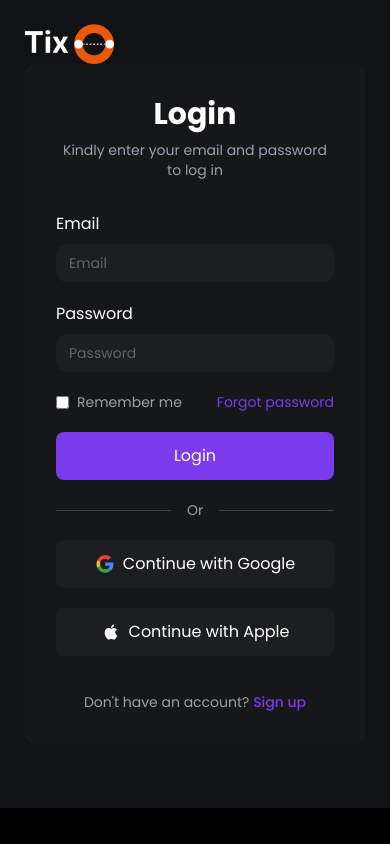
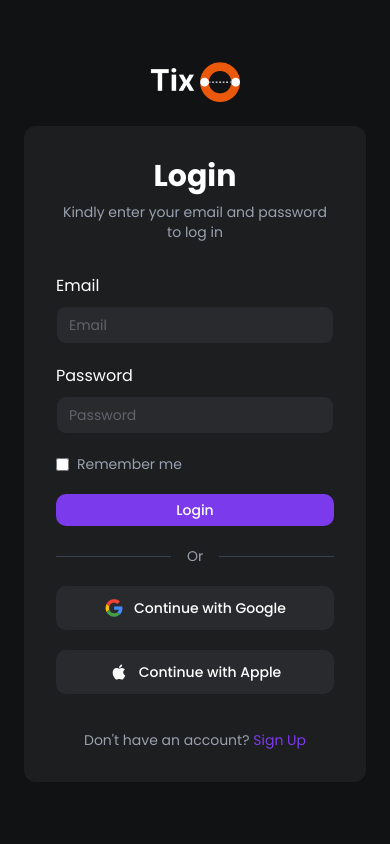
Before and after one commit to dev-prosper99/interns-project, a React (Vite) app: page /login in a window 390 px wide. Built offline with nearby package versions, Linux system fonts and the light colour scheme.

Commit message:
Updated authentification pages

```diff
--- a/src/assets/icons.tsx
+++ b/src/assets/icons.tsx
@@ -71,7 +71,14 @@ export const TiktokIcon = (props: SVGProps<SVGSVGElement>) => {
 
 export const FacebookIcon = (props: SVGProps<SVGSVGElement>) => {
   return (
-    <svg width="10" height="17" viewBox="0 0 10 17" fill="none" xmlns="http://www.w3.org/2000/svg" {...props}>
+    <svg
+      width="10"
+      height="17"
+      viewBox="0 0 10 17"
+      fill="none"
+      xmlns="http://www.w3.org/2000/svg"
+      {...props}
+    >
       <path
         fillRule="evenodd"
         clipRule="evenodd"
@@ -79,40 +86,141 @@ export const FacebookIcon = (props: SVGProps<SVGSVGElement>) => {
         fill="white"
       />
     </svg>
-  )
-}
+  );
+};
 export const SearchIcon = (props: SVGProps<SVGSVGElement>) => {
-  return (<svg width="20" height="20" viewBox="0 0 20 20" fill="none" xmlns="http://www.w3.org/2000/svg" {...props}>
-<path fill-rule="evenodd" clip-rule="evenodd" d="M9.16669 1.66663C5.02455 1.66663 1.66669 5.02449 1.66669 9.16663C1.66669 13.3088 5.02455 16.6666 9.16669 16.6666C10.9375 16.6666 12.565 16.0529 13.8481 15.0265L16.9108 18.0892C17.2362 18.4147 17.7638 18.4147 18.0893 18.0892C18.4147 17.7638 18.4147 17.2361 18.0893 16.9107L15.0266 13.848C16.053 12.565 16.6667 10.9375 16.6667 9.16663C16.6667 5.02449 13.3088 1.66663 9.16669 1.66663ZM3.33335 9.16663C3.33335 5.94496 5.94503 3.33329 9.16669 3.33329C12.3883 3.33329 15 5.94496 15 9.16663C15 12.3883 12.3883 15 9.16669 15C5.94503 15 3.33335 12.3883 3.33335 9.16663Z" fill="#A2A4A9"/>
-</svg>
-  )
-}
+  return (
+    <svg
+      width="20"
+      height="20"
+      viewBox="0 0 20 20"
+      fill="none"
+      xmlns="http://www.w3.org/2000/svg"
+      {...props}
+    >
+      <path
+        fill-rule="evenodd"
+        clip-rule="evenodd"
+        d="M9.16669 1.66663C5.02455 1.66663 1.66669 5.02449 1.66669 9.16663C1.66669 13.3088 5.02455 16.6666 9.16669 16.6666C10.9375 16.6666 12.565 16.0529 13.8481 15.0265L16.9108 18.0892C17.2362 18.4147 17.7638 18.4147 18.0893 18.0892C18.4147 17.7638 18.4147 17.2361 18.0893 16.9107L15.0266 13.848C16.053 12.565 16.6667 10.9375 16.6667 9.16663C16.6667 5.02449 13.3088 1.66663 9.16669 1.66663ZM3.33335 9.16663C3.33335 5.94496 5.94503 3.33329 9.16669 3.33329C12.3883 3.33329 15 5.94496 15 9.16663C15 12.3883 12.3883 15 9.16669 15C5.94503 15 3.33335 12.3883 3.33335 9.16663Z"
+        fill="#A2A4A9"
+      />
+    </svg>
+  );
+};
 
 export const PadlockIcon = (props: SVGProps<SVGSVGElement>) => {
   return (
-    <svg width="24" height="24" viewBox="0 0 24 24" fill="none" xmlns="http://www.w3.org/2000/svg" {...props}>
-<path d="M14.491 15.5H14.5M9.5 15.5H9.50897" stroke="#7C3AED" stroke-width="2" stroke-linecap="round" stroke-linejoin="round"/>
-<path d="M4.26781 18.8447C4.49269 20.515 5.87613 21.8235 7.55966 21.9009C8.97627 21.966 10.4153 22 12 22C13.5847 22 15.0237 21.966 16.4403 21.9009C18.1239 21.8235 19.5073 20.515 19.7322 18.8447C19.879 17.7547 20 16.6376 20 15.5C20 14.3624 19.879 13.2453 19.7322 12.1553C19.5073 10.485 18.1239 9.17649 16.4403 9.09909C15.0237 9.03397 13.5847 9 12 9C10.4153 9 8.97627 9.03397 7.55966 9.09909C5.87613 9.17649 4.49269 10.485 4.26781 12.1553C4.12105 13.2453 4 14.3624 4 15.5C4 16.6376 4.12105 17.7547 4.26781 18.8447Z" stroke="#7C3AED" stroke-width="1.5"/>
-<path d="M7.5 9V6.5C7.5 4.01472 9.51472 2 12 2C14.4853 2 16.5 4.01472 16.5 6.5V9" stroke="#7C3AED" stroke-width="1.5" stroke-linecap="round" stroke-linejoin="round"/>
-</svg>
+    <svg
+      width="24"
+      height="24"
+      viewBox="0 0 24 24"
+      fill="none"
+      xmlns="http://www.w3.org/2000/svg"
+      {...props}
+    >
+      <path
+        d="M14.491 15.5H14.5M9.5 15.5H9.50897"
+        stroke="#7C3AED"
+        stroke-width="2"
+        stroke-linecap="round"
+        stroke-linejoin="round"
+      />
+      <path
+        d="M4.26781 18.8447C4.49269 20.515 5.87613 21.8235 7.55966 21.9009C8.97627 21.966 10.4153 22 12 22C13.5847 22 15.0237 21.966 16.4403 21.9009C18.1239 21.8235 19.5073 20.515 19.7322 18.8447C19.879 17.7547 20 16.6376 20 15.5C20 14.3624 19.879 13.2453 19.7322 12.1553C19.5073 10.485 18.1239 9.17649 16.4403 9.09909C15.0237 9.03397 13.5847 9 12 9C10.4153 9 8.97627 9.03397 7.55966 9.09909C5.87613 9.17649 4.49269 10.485 4.26781 12.1553C4.12105 13.2453 4 14.3624 4 15.5C4 16.6376 4.12105 17.7547 4.26781 18.8447Z"
+        stroke="#7C3AED"
+        stroke-width="1.5"
+      />
+      <path
+        d="M7.5 9V6.5C7.5 4.01472 9.51472 2 12 2C14.4853 2 16.5 4.01472 16.5 6.5V9"
+        stroke="#7C3AED"
+        stroke-width="1.5"
+        stroke-linecap="round"
+        stroke-linejoin="round"
+      />
+    </svg>
   );
 };
 export const GoogleIcon = (props: SVGProps<SVGSVGElement>) => {
-  return(
-    <svg width="20" height="20" viewBox="0 0 20 20" fill="none" xmlns="http://www.w3.org/2000/svg {...props}>">
-<path opacity="0.987" fill-rule="evenodd" clip-rule="evenodd" d="M9.0118 1.32624C9.91805 1.22499 10.4543 1.22499 11.428 1.32624C13.1517 1.58136 14.7496 2.3781 15.9905 3.60124C15.152 4.39391 14.3244 5.19816 13.508 6.01374C11.9447 4.68874 10.1997 4.38291 8.27305 5.09624C6.85971 5.74624 5.87555 6.79958 5.32055 8.25624C4.4136 7.58103 3.51846 6.89009 2.63555 6.18374C2.57419 6.15144 2.50411 6.13962 2.43555 6.14999C3.83805 3.44583 6.02971 1.83749 9.01055 1.32499" fill="#F44336"/>
-<path opacity="0.997" fill-rule="evenodd" clip-rule="evenodd" d="M2.43282 6.14998C2.50365 6.13915 2.57073 6.1504 2.63407 6.18373C3.51698 6.89008 4.41212 7.58102 5.31907 8.25623C5.17635 8.82381 5.08638 9.40335 5.05031 9.98748C5.08115 10.5525 5.17073 11.1071 5.31907 11.6512L2.50032 13.895C1.27282 11.33 1.25032 8.74832 2.43282 6.14998Z" fill="#FFC107"/>
-<path opacity="0.999" fill-rule="evenodd" clip-rule="evenodd" d="M15.8561 16.6125C14.9784 15.8385 14.0596 15.1124 13.1036 14.4375C14.0619 13.7608 14.6436 12.8325 14.8486 11.6525H10.1523V8.39123C12.8607 8.36873 15.5678 8.39165 18.2736 8.45998C18.7869 11.2475 18.194 13.7608 16.4948 16C16.2928 16.2148 16.0788 16.4192 15.8561 16.6125Z" fill="#448AFF"/>
-<path opacity="0.993" fill-rule="evenodd" clip-rule="evenodd" d="M5.31875 11.6525C6.34375 14.2 8.22292 15.3891 10.9563 15.22C11.7235 15.1311 12.4592 14.8631 13.1038 14.4375C14.0604 15.1141 14.9779 15.8391 15.8563 16.6125C14.4646 17.863 12.6901 18.6051 10.8225 18.7175C10.3982 18.7514 9.97182 18.7514 9.5475 18.7175C6.36583 18.3425 4.01667 16.735 2.5 13.895L5.31875 11.6525Z" fill="#43A047"/>
-</svg>
-
+  return (
+    <svg
+      width="20"
+      height="20"
+      viewBox="0 0 20 20"
+      fill="none"
+      xmlns="http://www.w3.org/2000/svg>"
+      {...props}
+    >
+      <path
+        opacity="0.987"
+        fill-rule="evenodd"
+        clip-rule="evenodd"
+        d="M9.0118 1.32624C9.91805 1.22499 10.4543 1.22499 11.428 1.32624C13.1517 1.58136 14.7496 2.3781 15.9905 3.60124C15.152 4.39391 14.3244 5.19816 13.508 6.01374C11.9447 4.68874 10.1997 4.38291 8.27305 5.09624C6.85971 5.74624 5.87555 6.79958 5.32055 8.25624C4.4136 7.58103 3.51846 6.89009 2.63555 6.18374C2.57419 6.15144 2.50411 6.13962 2.43555 6.14999C3.83805 3.44583 6.02971 1.83749 9.01055 1.32499"
+        fill="#F44336"
+      />
+      <path
+        opacity="0.997"
+        fill-rule="evenodd"
+        clip-rule="evenodd"
+        d="M2.43282 6.14998C2.50365 6.13915 2.57073 6.1504 2.63407 6.18373C3.51698 6.89008 4.41212 7.58102 5.31907 8.25623C5.17635 8.82381 5.08638 9.40335 5.05031 9.98748C5.08115 10.5525 5.17073 11.1071 5.31907 11.6512L2.50032 13.895C1.27282 11.33 1.25032 8.74832 2.43282 6.14998Z"
+        fill="#FFC107"
+      />
+      <path
+        opacity="0.999"
+        fill-rule="evenodd"
+        clip-rule="evenodd"
+        d="M15.8561 16.6125C14.9784 15.8385 14.0596 15.1124 13.1036 14.4375C14.0619 13.7608 14.6436 12.8325 14.8486 11.6525H10.1523V8.39123C12.8607 8.36873 15.5678 8.39165 18.2736 8.45998C18.7869 11.2475 18.194 13.7608 16.4948 16C16.2928 16.2148 16.0788 16.4192 15.8561 16.6125Z"
+        fill="#448AFF"
+      />
+      <path
+        opacity="0.993"
+        fill-rule="evenodd"
+        clip-rule="evenodd"
+        d="M5.31875 11.6525C6.34375 14.2 8.22292 15.3891 10.9563 15.22C11.7235 15.1311 12.4592 14.8631 13.1038 14.4375C14.0604 15.1141 14.9779 15.8391 15.8563 16.6125C14.4646 17.863 12.6901 18.6051 10.8225 18.7175C10.3982 18.7514 9.97182 18.7514 9.5475 18.7175C6.36583 18.3425 4.01667 16.735 2.5 13.895L5.31875 11.6525Z"
+        fill="#43A047"
+      />
+    </svg>
   );
 };
 
 export const AppleIcon = (props: SVGProps<SVGSVGElement>) => {
   return (
-    <svg width="20" height="20" viewBox="0 0 20 20" fill="none" xmlns="http://www.w3.org/2000/svg" {...props} >
-<path d="M14.2086 16.9C13.392 17.6917 12.5003 17.5667 11.642 17.1917C10.7336 16.8083 9.9003 16.7917 8.94197 17.1917C7.74197 17.7083 7.10863 17.5583 6.39197 16.9C2.3253 12.7083 2.9253 6.325 7.54197 6.09167C8.66697 6.15 9.4503 6.70833 10.1086 6.75833C11.092 6.55833 12.0336 5.98333 13.0836 6.05833C14.342 6.15833 15.292 6.65833 15.917 7.55833C13.317 9.11667 13.9336 12.5417 16.317 13.5C15.842 14.75 15.2253 15.9917 14.2003 16.9083L14.2086 16.9ZM10.0253 6.04167C9.9003 4.18333 11.4086 2.65 13.142 2.5C13.3836 4.65 11.192 6.25 10.0253 6.04167Z" fill="#FAFAFA"/>
-</svg>
+    <svg
+      width="20"
+      height="20"
+      viewBox="0 0 20 20"
+      fill="none"
+      xmlns="http://www.w3.org/2000/svg"
+      {...props}
+    >
+      <path
+        d="M14.2086 16.9C13.392 17.6917 12.5003 17.5667 11.642 17.1917C10.7336 16.8083 9.9003 16.7917 8.94197 17.1917C7.74197 17.7083 7.10863 17.5583 6.39197 16.9C2.3253 12.7083 2.9253 6.325 7.54197 6.09167C8.66697 6.15 9.4503 6.70833 10.1086 6.75833C11.092 6.55833 12.0336 5.98333 13.0836 6.05833C14.342 6.15833 15.292 6.65833 15.917 7.55833C13.317 9.11667 13.9336 12.5417 16.317 13.5C15.842 14.75 15.2253 15.9917 14.2003 16.9083L14.2086 16.9ZM10.0253 6.04167C9.9003 4.18333 11.4086 2.65 13.142 2.5C13.3836 4.65 11.192 6.25 10.0253 6.04167Z"
+        fill="#FAFAFA"
+      />
+    </svg>
   );
-}
+};
+export const TickIcon = (props: SVGProps<SVGSVGElement>) => {
+  return (
+    <svg
+      width="19"
+      height="19"
+      viewBox="0 0 19 19"
+      fill="none"
+      xmlns="http://www.w3.org/2000/svg"
+      {...props}
+    >
+      <path
+        d="M17.4167 9.08335C17.4167 4.48098 13.6857 0.750021 9.08333 0.750021C4.48096 0.750021 0.75 4.48098 0.75 9.08335C0.75 13.6857 4.48096 17.4167 9.08333 17.4167C13.6857 17.4167 17.4167 13.6857 17.4167 9.08335Z"
+        stroke="#0F973D"
+        stroke-width="1.5"
+      />
+      <path
+        d="M5.75 9.70833C5.75 9.70833 7.08333 10.4688 7.75 11.5833C7.75 11.5833 9.75 7.20833 12.4167 5.75"
+        stroke="#0F973D"
+        stroke-width="1.5"
+        stroke-linecap="round"
+        stroke-linejoin="round"
+      />
+    </svg>
+  );
+};
--- a/src/components/DiscoverPage/Categories.tsx
+++ b/src/components/Discover/Categories.tsx
@@ -20,7 +20,7 @@ const Categories = () => {
         {filterCategories.map((category) => (
           <button
             key={category.value}
-            className="  border-gray-700 rounded-[10px] m-2 radius-10px p-2  text-white  border-2 hover:bg-[#7C3AED]"
+            className="  border-gray-700 rounded-[10px] m-2 radius-10px p-2  text-white  border-2 hover:bg-purple-500/10 hover:text-purple-500 focus-visible:border-[1.5px] focus-visible:border-purple-500/24 disabled:bg-neutral-900 disabled:text-neutral-500 disabled:border-neutral-800"
           >
             {category.label}
           </button>
--- a/src/components/DiscoverPage/DiscoverHero.tsx
+++ b/src/components/Discover/DiscoverHero.tsx
@@ -1,6 +1,6 @@
 import { Input } from "@/components/ui/input";
 import { SearchIcon } from "@/assets/icons";
-import Categories from "@/components/DiscoverPage/Categories";
+import Categories from "@/components/Discover/Categories";
 import {
   Select,
   SelectContent,
--- a/src/components/layouts/Navbar.tsx
+++ b/src/components/layouts/Navbar.tsx
@@ -12,7 +12,11 @@ const Navbar: React.FC = () => {
     <nav className="w-full bg-black/90 border-t-2 ">
       <div className="max-w-6xl mx-auto h-16  flex items-center justify-between">
         <div>
-          <img src={logo} alt="Logo" className="h-8 w-auto flex justify-center" />
+          <img
+            src={logo}
+            alt="Logo"
+            className="h-8 w-auto flex justify-center"
+          />
         </div>
 
         <ul className="hidden md:flex items-center gap-8 text-sm text-white">
--- a/src/components/ui/button.tsx
+++ b/src/components/ui/button.tsx
@@ -8,11 +8,14 @@ const buttonVariants = cva(
     variants: {
       variant: {
         primary:
-          "bg-purple-500 text-white hover:bg-purple-400 focus-visible:bg-purple-600 focus-visible:ring-2 focus-visible:ring-purple-300 disabled:bg-neutral-900 disabled:text-neutral-500",
+          "bg-purple-500 text-white hover:bg-purple-400 focus-visible:bg-purple-600 focus-visible:ring-2 focus-visible:ring-purple-300 disabled:bg-neutral-900 disabled:text-neutral-500 h-11]",
         secondary:
           "bg-purple-500/10 text-purple-500 border border-purple-500/24 hover:bg-purple-500/24 focus-visible:border-[1.5px] focus-visible:border-purple-500/24 disabled:bg-neutral-900 disabled:text-neutral-500 disabled:border-neutral-800",
         outline:
           "bg-transparent text-orange-600 border border-orange-600 hover:bg-orange-600/16 focus-visible:border-[1.5px] focus-visible:border-orange-600 disabled:bg-neutral-900 disabled:text-neutral-500 disabled:border-neutral-800",
+        dark: "flex w-full items-center justify-center gap-2 rounded-lg bg-neutral-900 py-3 text-white h-11 transition-colors  focus-visible:bg-[#1D1E20]/90 disabled:bg-neutral-900 disabled:text-neutral-500 disabled:border-neutral-800",
+        inactive:
+          "bg-transparent text-neutral-400 hover:bg-transparent hover:text-white",
       },
       size: {
         sm: "rounded-[10px] px-4 py-1.5 gap-2.5 text-sm",
--- a/src/components/ui/input.tsx
+++ b/src/components/ui/input.tsx
@@ -1,16 +1,15 @@
+import * as React from "react";
+import { cva, type VariantProps } from "class-variance-authority";
 
-
-import * as React from "react"
-import { cva, type VariantProps } from "class-variance-authority"
-
-import { cn } from "@/lib/utils"
+import { cn } from "@/lib/utils";
 
 const inputVariants = cva(
-  "flex w-full items-center gap-3 rounded-[10px] border bg-neutral-925 px-3 py-2 text-sm text-white transition-colors placeholder:text-neutral-500 outline-none disabled:pointer-events-none disabled:bg-neutral-900 disabled:border-neutral-925 disabled:text-neutral-500",
+  "flex w-full items-center gap-3 rounded-[10px] border bg-neutral-900 px-3 py-2 text-sm text-white transition-colors placeholder:text-neutral-500 outline-none disabled:pointer-events-none disabled:bg-neutral-900 disabled:border-neutral-925 disabled:text-neutral-500",
   {
     variants: {
       state: {
-        default: "border-neutral-925 hover:border-purple-200 focus:border-purple-500 has-[input:not(:placeholder-shown)]:border-purple-400",
+        default:
+          "border-neutral-925 hover:border-purple-200 focus:border-purple-500 has-[input:not(:placeholder-shown)]:border-purple-400",
         success: "border-success-700",
         error: "border-error-700",
       },
@@ -18,23 +17,37 @@ const inputVariants = cva(
     defaultVariants: {
       state: "default",
     },
-  }
-)
+  },
+);
 
 export interface InputProps
-  extends React.InputHTMLAttributes<HTMLInputElement>,
+  extends
+    React.InputHTMLAttributes<HTMLInputElement>,
     VariantProps<typeof inputVariants> {
-  leadingIcon?: React.ReactNode
-  trailingIcon?: React.ReactNode
-  label?: string
-  helperText?: string
+  leadingIcon?: React.ReactNode;
+  trailingIcon?: React.ReactNode;
+  label?: string;
+  helperText?: string;
 }
 
 const Input = React.forwardRef<HTMLInputElement, InputProps>(
-  ({ className, state, leadingIcon, trailingIcon, label, helperText, ...props }, ref) => {
+  (
+    {
+      className,
+      state,
+      leadingIcon,
+      trailingIcon,
+      label,
+      helperText,
+      ...props
+    },
+    ref,
+  ) => {
     return (
       <div className="flex flex-col gap-1.5">
-        {label && <label className="text-sm font-medium text-white">{label}</label>}
+        {label && (
+          <label className="text-sm font-medium text-white">{label}</label>
+        )}
         <div className={cn(inputVariants({ state, className }))}>
           {leadingIcon}
           <input
@@ -50,16 +63,16 @@ const Input = React.forwardRef<HTMLInputElement, InputProps>(
               "text-xs",
               state === "error" && "text-error-700",
               state === "success" && "text-success-700",
-              (!state || state === "default") && "text-neutral-500"
+              (!state || state === "default") && "text-neutral-500",
             )}
           >
             {helperText}
           </span>
         )}
       </div>
-    )
-  }
-)
-Input.displayName = "Input"
+    );
+  },
+);
+Input.displayName = "Input";
 
-export { Input, inputVariants }
+export { Input, inputVariants };
--- a/src/pages/Discover.tsx
+++ b/src/pages/Discover.tsx
@@ -1,6 +1,6 @@
 import Footer from "@/components/layouts/Footer";
 import Navbar from "@/components/layouts/Navbar";
-import DiscoverHero from "@/components/DiscoverPage/DiscoverHero";
+import DiscoverHero from "@/components/Discover/DiscoverHero";
 
 const Discover = () => {
   return (
--- a/src/pages/authentication/Login.tsx
+++ b/src/pages/authentication/Login.tsx
@@ -5,23 +5,18 @@ import PhotoIcon2 from "@/assets/images/PhotoIcon2.png";
 import PhotoIcon3 from "@/assets/images/PhotoIcon3.png";
 import { Input } from "@/components/ui/input";
 import { GoogleIcon, AppleIcon } from "@/assets/icons";
+import { Button } from "@/components/ui/button";
+import { Link } from "react-router-dom";
 
 const Login = () => {
 return (
-    <div className="relative min-h-screen flex flex-col lg:flex-row bg-black">
-
-      <div className="absolute top-6 left-6 z-20 lg:hidden">
-        <img src={Logo} alt="Logo" className="h-10 w-auto" />
-      </div>
-
+ <div className="relative h-screen flex flex-col lg:flex-row bg-neutral-1000">
 
  <div
-        className="relative hidden lg:block lg:w-1/2 bg-cover bg-center"
+ className="relative hidden lg:block lg:w-1/2 sticky top-0 h-screen bg-cover bg-center"
  style={{ backgroundImage: `url(${Discover})` }}
  >
-
-        <div className="absolute inset-0 bg-gradient-to-b from-[rgba(94,38,167,0.45)] to-[rgba(16,2,39,0.85)]" />
-
+ <div className="absolute inset-0 bg-linear-to-b from-[rgba(94,38,167,0.45)] to-[rgba(16,2,39,0.85)]" />
 
  <img
  src={Logo}
@@ -29,17 +24,15 @@ const Login = () => {
  className="absolute top-10 left-10 z-10 w-[162.5px] h-auto"
  />
 
-
  <div className="absolute bottom-10 left-10 z-10 max-w-lg">
  <h1 className="text-[52px] font-bold leading-tight text-white">
  Nigeria's events are waiting for you.
  </h1>
 
  <p className="mt-4 text-sm text-white/90">
-            Sign in to access your tickets, discover upcoming events, and
-            never miss a moment that matters.
+ Sign in to access your tickets, discover upcoming events, and never
+ miss a moment that matters.
  </p>
-
 
  <div className="mt-8 flex items-center">
  <div className="flex space-x-4">
@@ -67,12 +60,15 @@ const Login = () => {
  </div>
  </div>
 
+ <div className="flex w-full items-center justify-center h-screen overflow-y-auto not-last-of-type: bg-900 px-6 py-16 lg:w-1/2">
 
-      <div className="flex w-full items-center justify-center h-full  not-last-of-type:   bg-[#111213] px-6 py-16 lg:w-1/2">
-        <div className="w-full max-w-150 rounded-xl bg-[#161718] p-8">
-          <h2 className="text-center text-3xl font-bold text-white">
-            Login
-          </h2>
+ <div className="w-full max-w-150">
+ <div className="flex justify-center mb-6 lg:hidden">
+ <img src={Logo} alt="Logo" className="h-10 w-auto" />
+ </div>
+
+ <div className="rounded-xl bg-neutral-925 p-8">
+ <h2 className="text-center text-3xl font-bold text-white">Login</h2>
 
  <p className="mt-2 text-center text-sm text-gray-400">
  Kindly enter your email and password to log in
@@ -80,58 +76,34 @@ const Login = () => {
 
  <div className="mt-8 space-y-5">
  <div>
-              <label
-                htmlFor="email"
-                className="mb-2 block text-white"
-              >
+ <label htmlFor="email" className="mb-2 block text-white">
  Email
  </label>
 
-              <Input
-                id="email"
-                placeholder="Email"
-              />
+ <Input id="email" placeholder="Email" />
  </div>
 
  <div>
-              <label
-                htmlFor="password"
-                className="mb-2 block text-white"
-              >
+ <label htmlFor="password" className="mb-2 block text-white">
  Password
  </label>
 
-              <Input
-                id="password"
-                type="password"
-                placeholder="Password"
-              />
+ <Input id="password" type="password" placeholder="Password" />
  </div>
 
  <div className="flex items-center justify-between">
  <div className="flex items-center">
-                <input
-                  type="checkbox"
-                  id="remember"
-                  className="mr-2"
-                />
+ <input type="checkbox" id="remember" className="mr-2" />
 
-                <label
-                  htmlFor="remember"
-                  className="text-sm text-gray-400"
-                >
+ <label htmlFor="remember" className="text-sm text-gray-400">
  Remember me
  </label>
  </div>
-
-              <button className="text-sm text-purple-500 hover:underline">
-                Forgot password
-              </button>
  </div>
 
-            <button className="w-full rounded-lg bg-purple-500 py-3 text-white transition-colors hover:bg-purple-600">
+ <Button variant="primary" className="w-full">
  Login
-            </button>
+ </Button>
 
  <div className="flex items-center gap-4">
  <div className="h-px flex-1 bg-gray-700" />
@@ -139,22 +111,26 @@ const Login = () => {
  <div className="h-px flex-1 bg-gray-700" />
  </div>
 
-            <button className="flex w-full items-center justify-center gap-2 rounded-lg bg-[#1D1E20] py-3 text-white">
+ <Button variant="dark">
  <GoogleIcon />
  <span>Continue with Google</span>
-            </button>
+ </Button>
 
-            <button className="flex w-full items-center justify-center gap-2 rounded-lg bg-[#1D1E20] py-3 text-white">
+ <Button variant="dark">
  <AppleIcon />
  <span>Continue with Apple</span>
-            </button>
+ </Button>
 
  <p className="pt-4 text-center text-sm text-gray-400">
  Don't have an account?{" "}
-              <button className="font-medium text-purple-500 hover:underline">
-                Sign up
-              </button>
+ <Link
+ to="/sign-up"
+ className="text-purple-500 hover:text-purple-400"
+ >
+ Sign Up
+ </Link>
  </p>
+ </div>
  </div>
  </div>
  </div>
```
Also changed, not shown: src/components/ui/select.tsx (+26 -25 lines), src/pages/authentication/SignUp.tsx (added, +189 -0 lines). Lines whose indentation alone changed are shown as unchanged.
